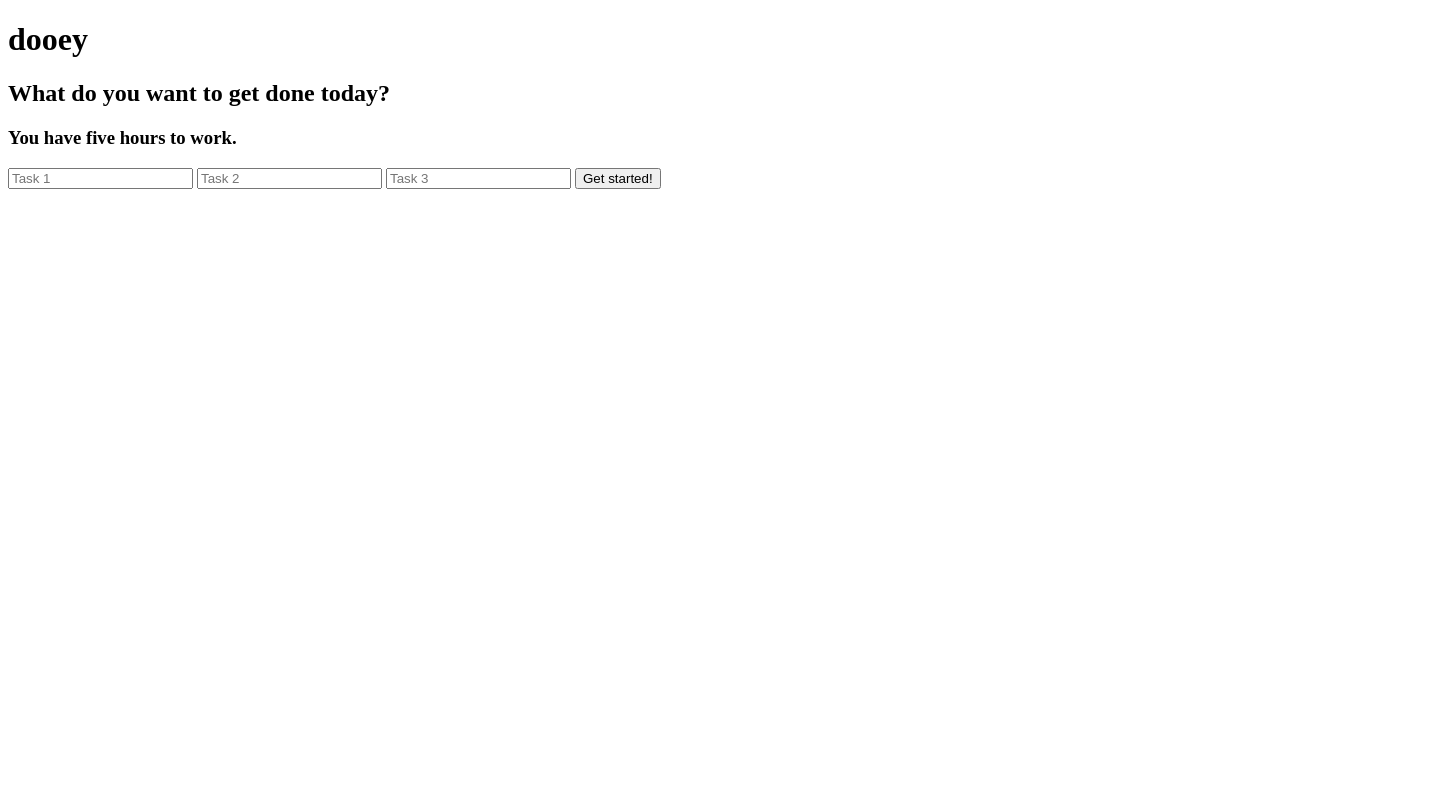
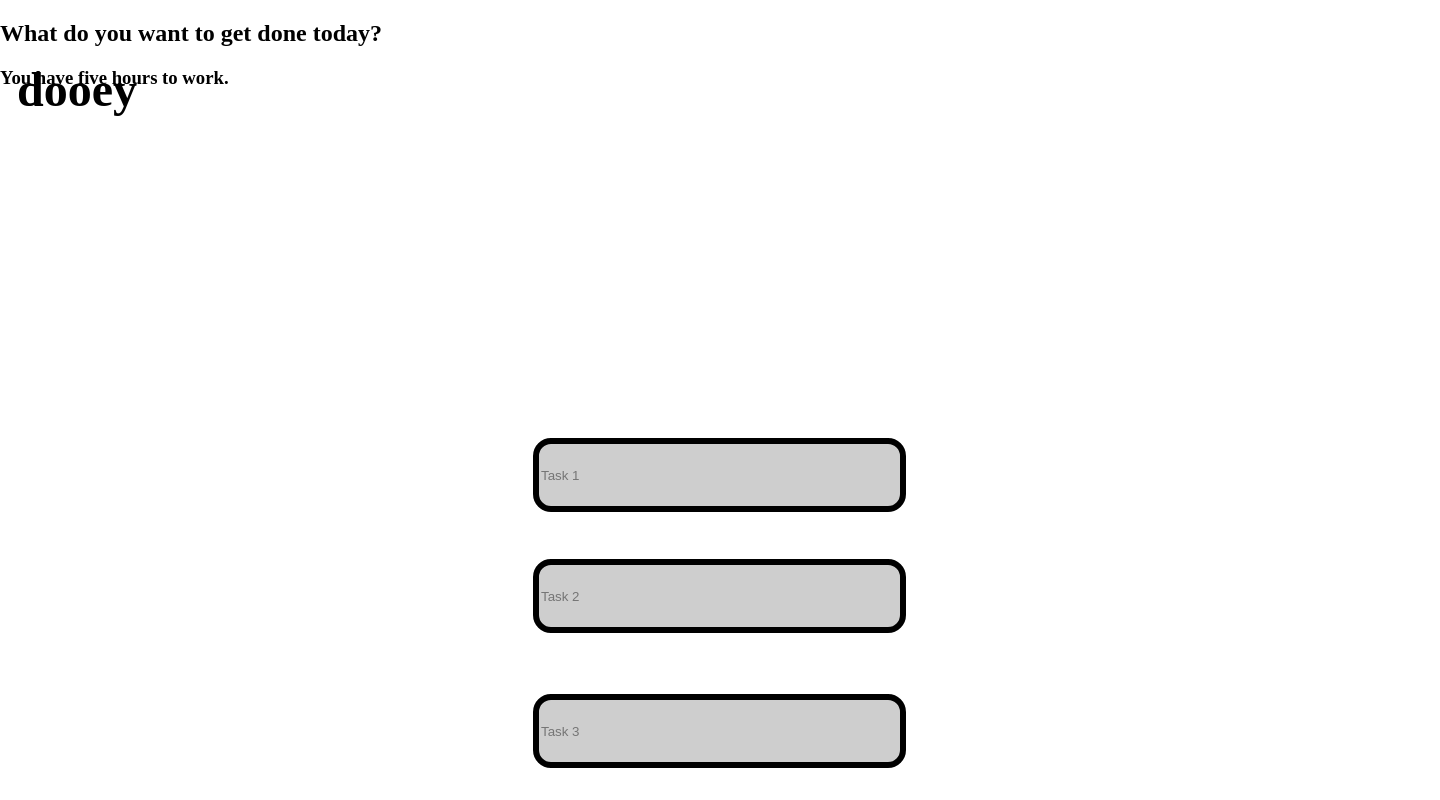
Before and after one commit to spencer-eagleton/productivity-project, a website with bundled scripts: page user-input/index.html in a window 1280 px wide. Shown: the top 800 px of the page, 1440 px wide, since content can reach past the window. Built offline with nearby package versions, Linux system fonts and the light colour scheme.

Commit message:
added styling to user-input page and welcome page

```diff
--- /dev/null
+++ b/styles/style.css
@@ -0,0 +1,38 @@
+#main-container {
+    position: absolute;
+    width: 1440px;
+    height: 1024px;
+    left: 0px;
+    top: 0px;
+    /* background: url(.jpg); */
+}
+
+#welcome-div {
+    position: absolute;
+    width: 993px;
+    height: 78px;
+    left: 223px;
+    top: 283px;
+    font-family: SF UI Text;
+    font-style: normal;
+    font-weight: bold;
+    font-size: 48px;
+    line-height: 57px;
+}
+
+form > input {
+    position: absolute;
+    width: 685px;
+    height: 114px;
+    left: 240px;
+    top: 544px;
+}
+
+form > button {
+    position: absolute;
+    width: 219px;
+    height: 80px;
+    left: 941px;
+    top: 565px;
+    border-radius: 30%;
+}
--- a/user-input/index.html
+++ b/user-input/index.html
@@ -4,23 +4,26 @@
     <meta charset="UTF-8">
     <meta http-equiv="X-UA-Compatible" content="IE=edge">
     <meta name="viewport" content="width=device-width, initial-scale=1.0">
+    <link rel="stylesheet" href="/user-input/user-input.css">
     <title>User Input</title>
 </head>
 <body>
     <header>
-        <h1>dooey</h1>
+        <h1 id="logo">dooey</h1>
         <div id="user-display">
 
         </div>
     </header>
-    <main>
-        <h2>What do you want to get done today?</h2>
-        <h3>You have five hours to work.</h3>
+    <main id="main-container">
+        <div id="message-container">
+            <h2 id="greeting">What do you want to get done today?</h2>
+            <h3 id="time">You have five hours to work.</h3>
+        </div>
 
         <form id="task-input">
-            <input type="text" name="task1" placeholder="Task 1">
-            <input type="text" name="task2" placeholder="Task 2">
-            <input type="text" name="task3" placeholder="Task 3">
+            <input type="text" name="task1" id="task1" placeholder="Task 1">
+            <input type="text" name="task2" id="task2" placeholder="Task 2">
+            <input type="text" name="task3" id="task3" placeholder="Task 3">
             <button type="submit" id="task-input-button">Get started!</button>
         </form>
 
--- a/user-input/user-input.css
+++ b/user-input/user-input.css
@@ -0,0 +1,86 @@
+#main-container {
+    position: absolute;
+    width: 1440px;
+    height: 1042px;
+    left: 0px;
+    top: 0px;
+    /* background-image:  */
+}
+
+#logo {
+    position: absolute;
+    width: 187px;
+    height: 78px;
+    left: 17px;
+    top: 29px;
+
+    font-family: SF UI Text;
+    font-style: normal;
+    font-weight: 800;
+    font-size: 48px;
+    line-height: 57px;
+}
+
+#user-display {
+    position: absolute;
+    width: 488px;
+    height: 75px;
+    left: 918px;
+    top: 22px;
+
+    font-family: SF UI Text;
+    font-style: normal;
+    font-weight: bold;
+    font-size: 48px;
+    line-height: 57px;
+}
+
+#task1 {
+    position: absolute;
+    width: 373px;
+    height: 74px;
+    left: 533px;
+    top: 438px;
+
+    background: rgba(196, 196, 196, 0.83);
+    border: 6px solid #000000;
+    box-sizing: border-box;
+    border-radius: 18px;
+}
+
+#task2 {
+    position: absolute;
+    width: 373px;
+    height: 74px;
+    left: 533px;
+    top: 559px;
+
+    background: rgba(196, 196, 196, 0.83);
+    border: 6px solid #000000;
+    box-sizing: border-box;
+    border-radius: 18px;
+}
+
+#task3 {
+    position: absolute;
+    width: 373px;
+    height: 74px;
+    left: 533px;
+    top: 694px;
+
+    background: rgba(196, 196, 196, 0.83);
+    border: 6px solid #000000;
+    box-sizing: border-box;
+    border-radius: 18px;
+}
+
+#task-input-button {
+    position: absolute;
+    width: 319px;
+    height: 60px;
+    left: 560px;
+    top: 866px;
+
+    background: #72DCF3;
+    border-radius: 13px;
+}
```
Also changed, not shown: index.html (+4 -2 lines).
